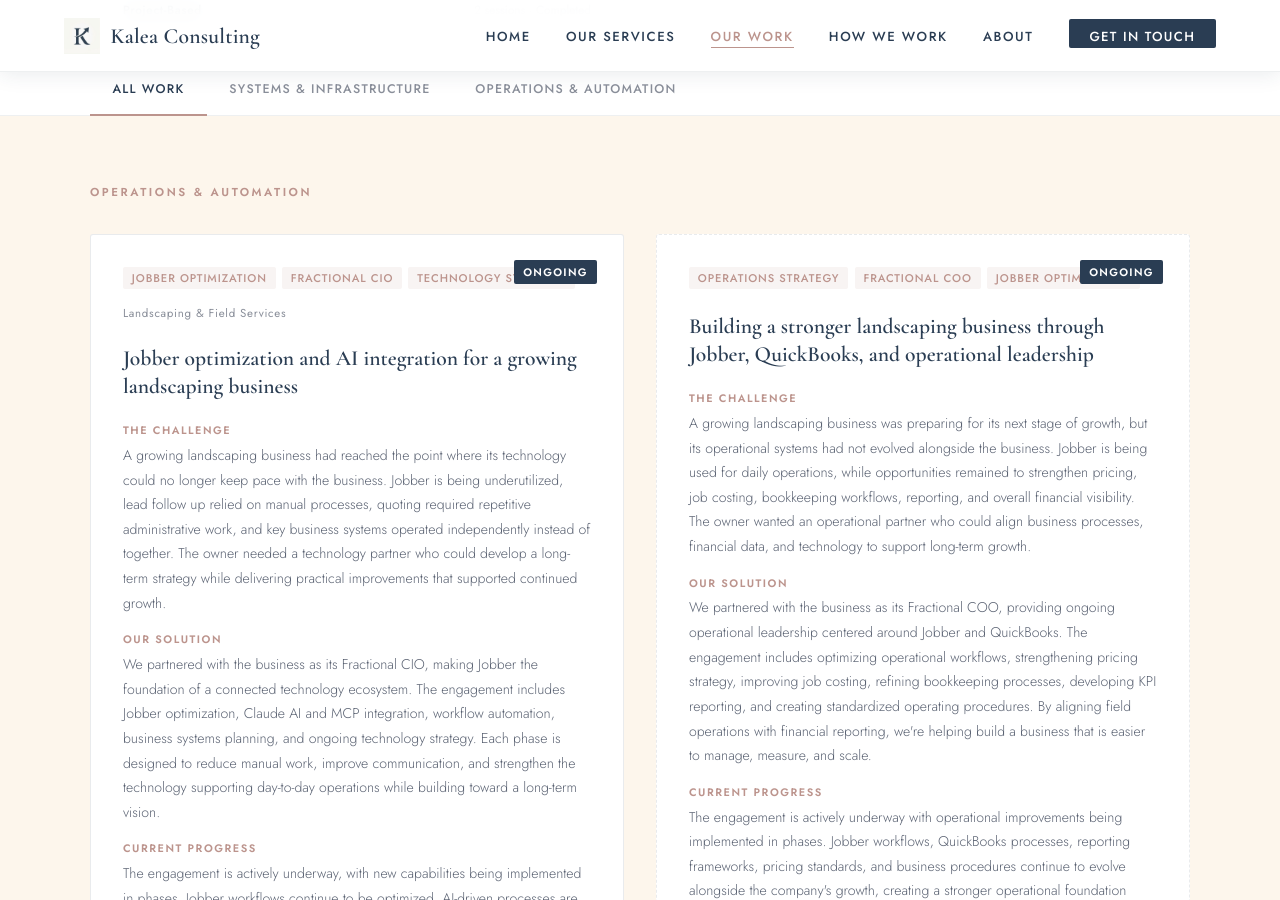
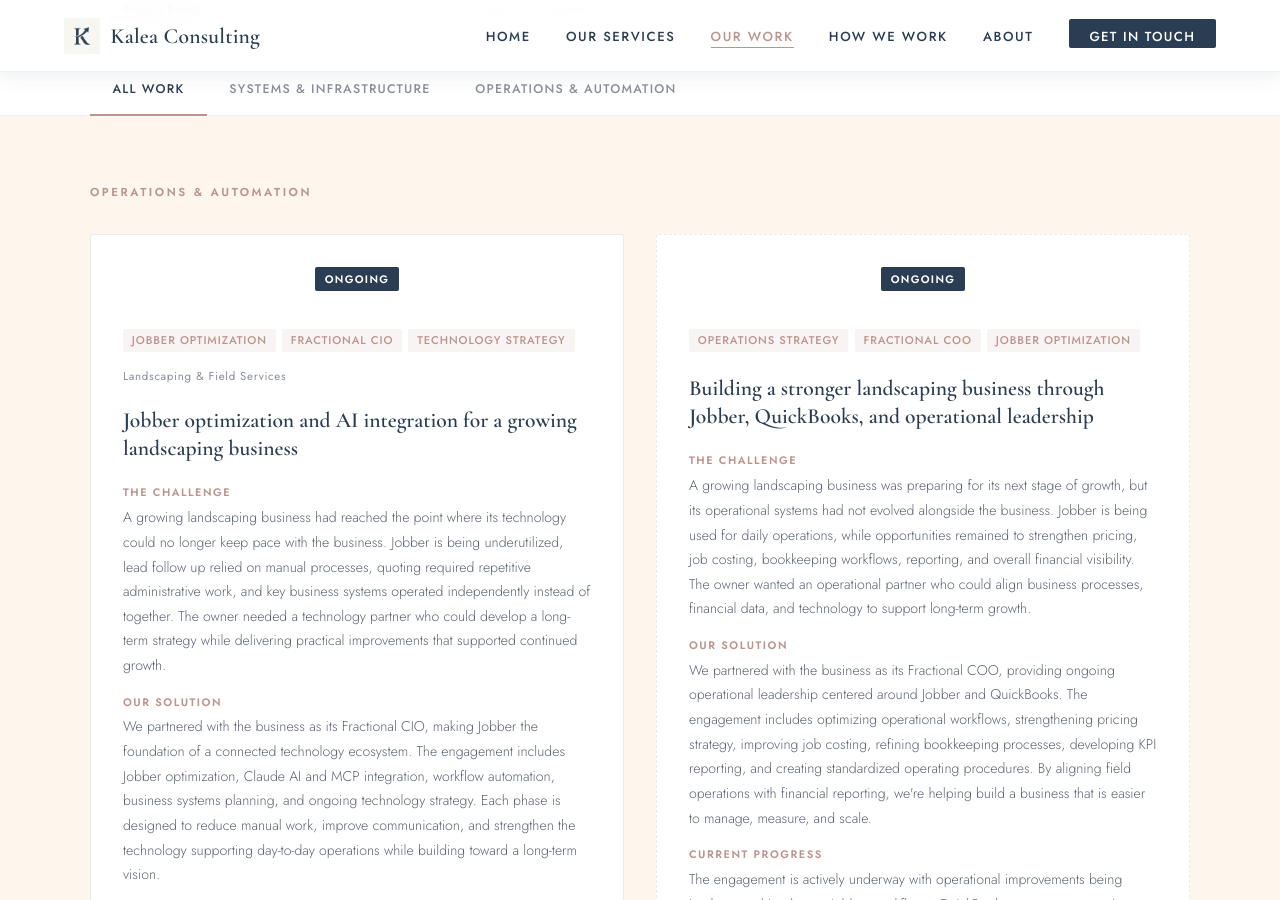
Before and after one commit to Kalea-Consulting/kaleaconsulting, a Jekyll site: the page built from work.html, in a window 1280 px wide and 900 px high, scrolled down 1950 px. Built offline with Jekyll 4.4.1, drawn with Linux system fonts in a browser that asks for light colours.

Commit message:
Updated "ongoing" to be centered & top work.html
<div class="case-ongoing-badge-centered">Ongoing</div>

```diff
--- a/work.html
+++ b/work.html
@@ -145,7 +145,7 @@ description: Case studies from Kalea Consulting — real engagements across netw
 
       <!-- Case 3: House2Home / Blue Collar Fractional CIO -->
       <div class="case-card fade-up" data-category="operations">
-        <div class="case-ongoing-badge">Ongoing</div>
+        <div class="case-ongoing-badge-centered">Ongoing</div>
         <div class="case-header">
           <div class="case-tags">
             <span class="case-tag">Jobber Optimization</span>
@@ -177,7 +177,7 @@ description: Case studies from Kalea Consulting — real engagements across netw
 
       <!-- Matt placeholder card -->
       <div class="case-card case-card--placeholder fade-up" style="transition-delay:0.1s" data-category="operations">
-        <div class="case-ongoing-badge">Ongoing</div>
+        <div class="case-ongoing-badge-centered">Ongoing</div>
         <div class="case-header">
           <div class="case-tags">
             <span class="case-tag">Operations Strategy</span>
```
